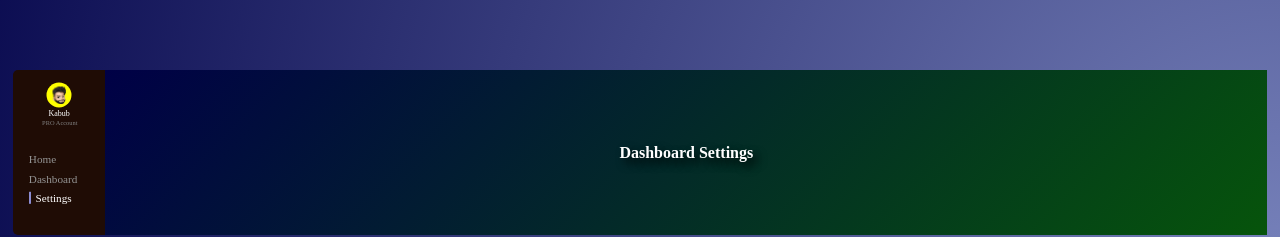
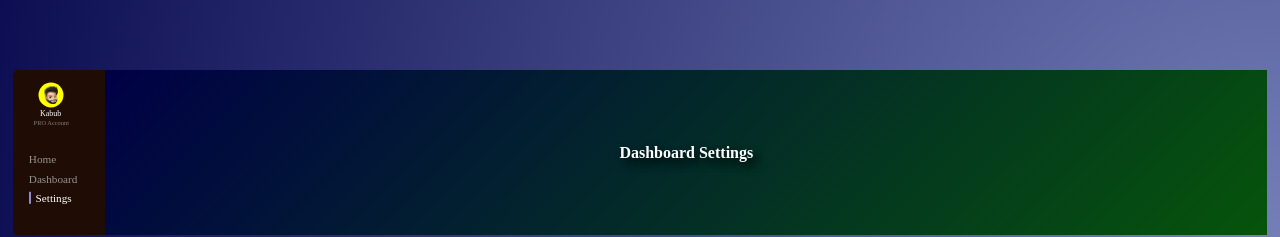
Before and after one commit to Khabub/webdev-learning-slick, a React (Create React App) app: page /settings in a window 1280 px wide. Shown: the part 458-695 px from the top of the page. Built offline with nearby package versions, Linux system fonts and the light colour scheme.

Commit message:
dashboard mobil done

```diff
--- a/src/components/Layout/Pages_Dashboard.module.css
+++ b/src/components/Layout/Pages_Dashboard.module.css
@@ -34,7 +34,7 @@
   justify-content: flex-start;
   color: white;
   font-size: 0.8rem;
-  margin: 0 auto;
+  padding-left: 0.8rem;
 }
 
 .avatarBg {
```
